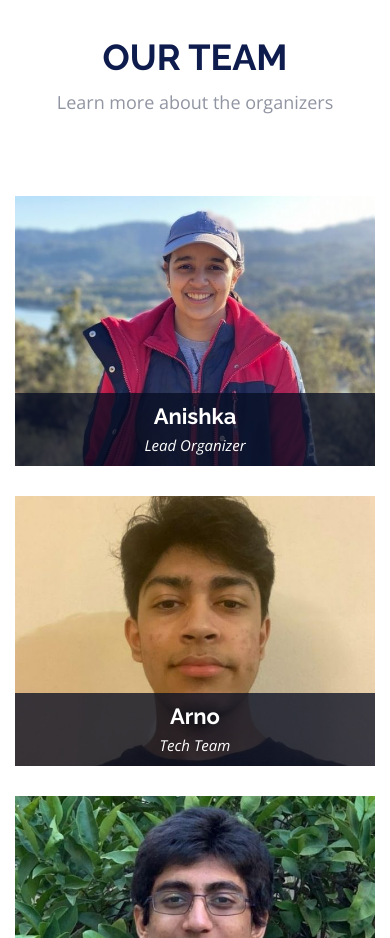
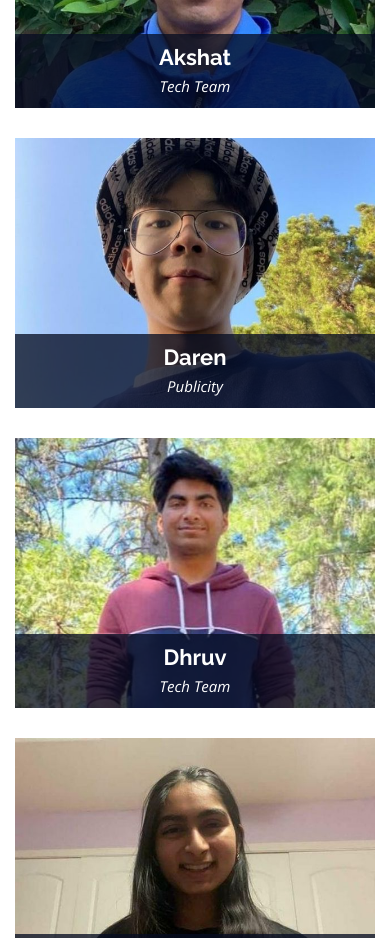
Before and after one commit to WilcoxProgrammingClub/wilhacks.github.io, a plain HTML site: page index.html in a window 390 px wide. Shown: the part 3620-4558 px from the top of the page. Drawn offline with nearby package versions, Linux system fonts and the light colour scheme.

Commit message:
Added Daren to Team

```diff
--- a/index.html
+++ b/index.html
@@ -398,7 +398,7 @@
           <!-- End Schdule Day 2 -->
 
           <!-- Schdule Day 3 -->
-          <div role="tabpanel" class="col-lg-9  tab-pane fade" id="day-3">
+          <!--<div role="tabpanel" class="col-lg-9  tab-pane fade" id="day-3">
 
             <div class="row schedule-item">
               <div class="col-md-2"><time>10:00 AM</time></div>
@@ -466,7 +466,7 @@
               </div>
             </div>
 
-          </div>
+          </div>-->
           <!-- End Schdule Day 2 -->
 
         </div>
@@ -596,21 +596,21 @@
                 </div>
               </div>
             </div>
-            <!--<div class="col-lg-4 col-md-6">
+            <div class="col-lg-4 col-md-6">
               <div class="speaker" data-aos="fade-up" data-aos-delay="100">
-                <img src="assets/img/speakers/4.jpg" alt="Daren" class="img-fluid">
+                <img src="assets/img/team/Daren.jpg" alt="Daren" class="img-fluid">
                 <div class="details">
                   <h3>Daren</h3>
-                  <p>Debitis iure vero</p>
+                  <p>Publicity</p>
                   <div class="social">
-                    <a href=""><i class="fa fa-twitter"></i></a>
-                    <a href=""><i class="fa fa-facebook"></i></a>
+                    <a href="https://www.instagram.com/dxreu/"><i class="fa fa-instagram"></i></a>
+                    <!--<a href=""><i class="fa fa-facebook"></i></a>
                     <a href=""><i class="fa fa-google-plus"></i></a>
-                    <a href=""><i class="fa fa-linkedin"></i></a>
+                    <a href=""><i class="fa fa-linkedin"></i></a> -->
                   </div>
                 </div>
               </div>
-            </div> -->
+            </div>
             <div class="col-lg-4 col-md-6">
               <div class="speaker" data-aos="fade-up" data-aos-delay="200">
                 <img src="assets/img/team/Dhruv.jpg" alt="Dhruv" class="img-fluid">
```
Also changed, not shown: assets/img/team/Daren.jpg (added).
